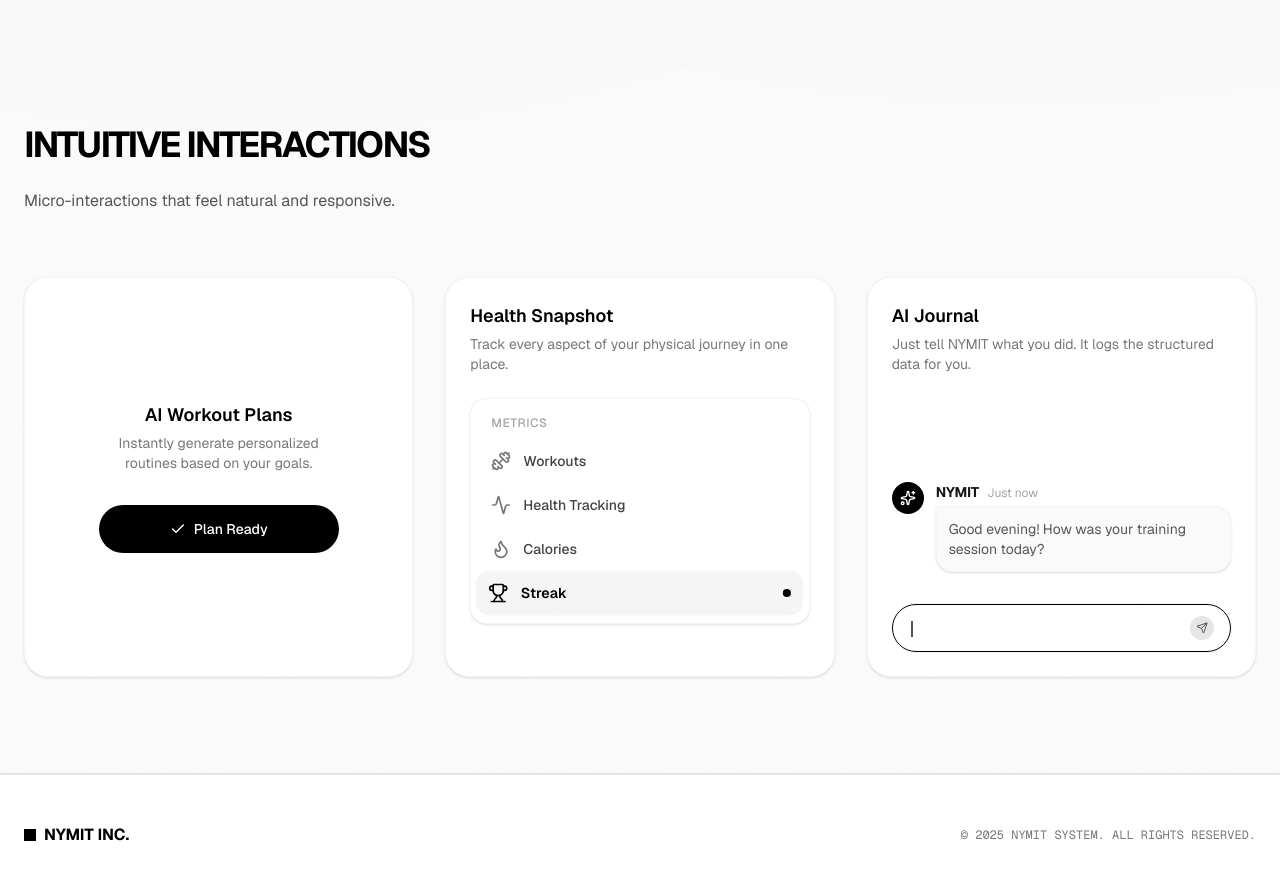
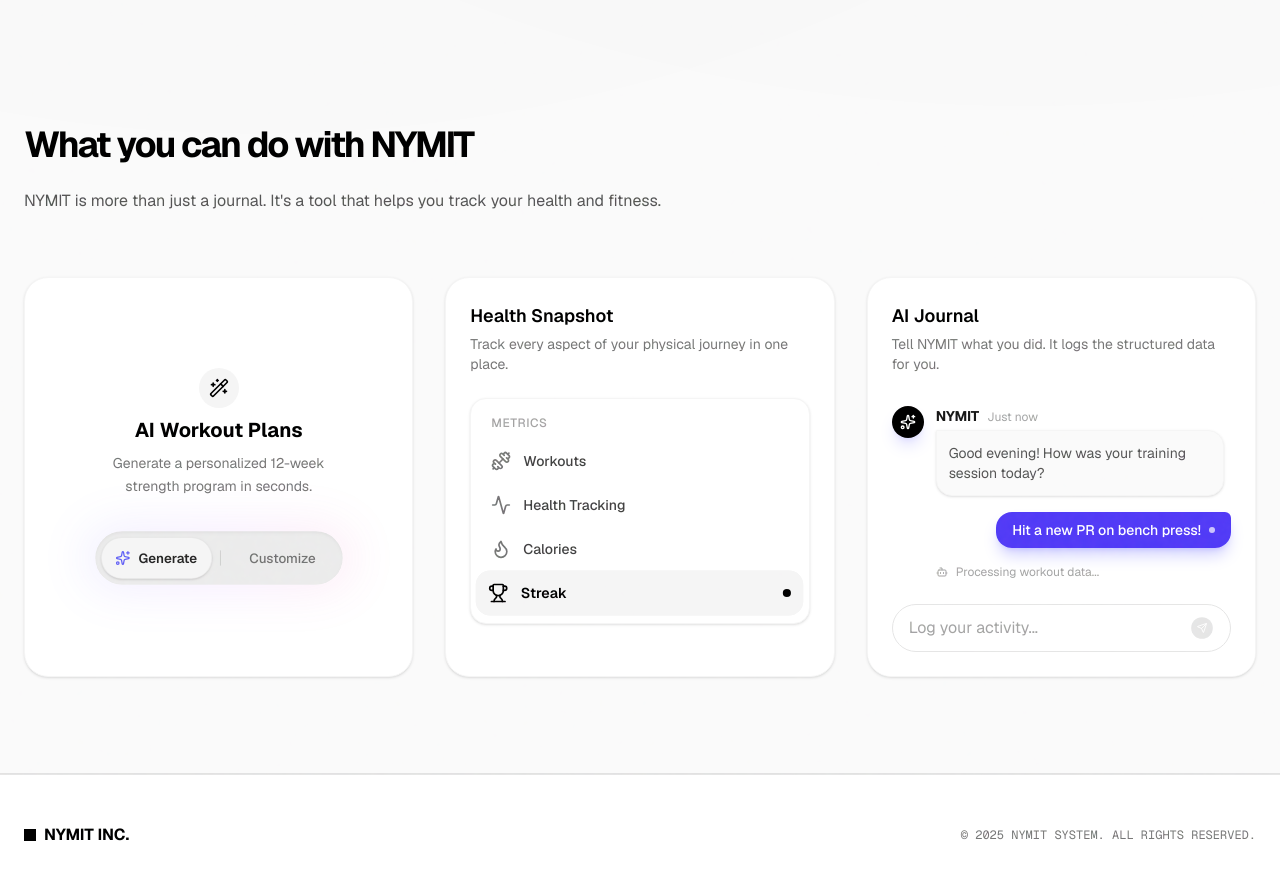
Before and after one commit to Chetankamineni/nymit, a Next.js app: page / in a window 1280 px wide. Shown: the part 1740-2619 px from the top of the page. Built offline with nearby package versions, Linux system fonts and the light colour scheme.

Commit message:
Enhanced CopyCard, LeaveCommentsCard, and SaveCollectionsCard components with improved animations, user interactions, and responsive design; update text and layout for better clarity and engagement

```diff
--- a/components/ui/intuitive-interactions/copy-card.tsx
+++ b/components/ui/intuitive-interactions/copy-card.tsx
@@ -1,76 +1,83 @@
 "use client";
 
 import { AnimatePresence, motion } from "framer-motion";
-import { Check, Sparkles } from "lucide-react";
+import { Check, Sparkles, Wand2 } from "lucide-react";
 import { useEffect, useState } from "react";
 
 export function CopyCard() {
-  const [status, setStatus] = useState<"idle" | "generated">("idle");
+  const [status, setStatus] = useState<"idle" | "generating" | "generated">(
+    "idle"
+  );
 
   useEffect(() => {
-    // Auto-play loop
-    const cycle = async () => {
-      // Stay in idle for 2 seconds
-      await new Promise((resolve) => setTimeout(resolve, 2000));
-      // Switch to generated
-      setStatus("generated");
-      // Stay generated for 2.5 seconds
-      await new Promise((resolve) => setTimeout(resolve, 2500));
-      // Revert to idle
-      setStatus("idle");
+    const runCycle = async () => {
+      // Initial delay
+      await new Promise((resolve) => setTimeout(resolve, 1500));
+
+      // Start cycle
+      while (true) {
+        // 1. Click effect / Generating state
+        setStatus("generating");
+        await new Promise((resolve) => setTimeout(resolve, 300));
+
+        // 2. Generated state (Success)
+        setStatus("generated");
+        await new Promise((resolve) => setTimeout(resolve, 2500)); // Hold success state
+
+        // 3. Revert to idle
+        setStatus("idle");
+        await new Promise((resolve) => setTimeout(resolve, 1500)); // Wait before next loop
+      }
     };
 
-    // Using interval for simpler reliable looping
-    const interval = setInterval(() => {
-      setStatus((prev) => (prev === "idle" ? "generated" : "idle"));
-    }, 3000);
-
-    return () => clearInterval(interval);
+    runCycle();
+    return () => {}; // Cleanup handled by component unmount naturally
   }, []);
 
-  // Better effect for precise timing control
-  useEffect(() => {
-    let timeout: NodeJS.Timeout;
-    if (status === "idle") {
-      // Wait 1.5s before triggering "click"
-      timeout = setTimeout(() => {
-        setStatus("generated");
-      }, 1500);
-    } else {
-      // Wait 2.5s before reverting
-      timeout = setTimeout(() => {
-        setStatus("idle");
-      }, 2500);
-    }
-    return () => clearTimeout(timeout);
-  }, [status]);
-
   return (
-    <div className="flex flex-col items-center justify-center h-full p-6 bg-white dark:bg-neutral-900 rounded-3xl shadow-sm border border-neutral-100 dark:border-neutral-800">
-      <div className="mb-8 text-center">
-        <h3 className="text-lg font-semibold mb-1">AI Workout Plans</h3>
-        <p className="text-sm text-neutral-500 max-w-[220px]">
-          Instantly generate personalized routines based on your goals.
+    <div className="flex flex-col items-center justify-center h-full p-6 bg-white dark:bg-black rounded-3xl shadow-sm border border-neutral-100 dark:border-neutral-800 transition-colors duration-300">
+      <div className="mb-8 text-center space-y-2">
+        <div className="inline-flex items-center justify-center w-10 h-10 rounded-full bg-neutral-100 dark:bg-neutral-900 mb-2">
+          <Wand2 className="w-5 h-5 text-black dark:text-white" />
+        </div>
+        <h3 className="text-xl font-bold text-black dark:text-white">
+          AI Workout Plans
+        </h3>
+        <p className="text-sm text-neutral-500 dark:text-neutral-400 max-w-[240px] mx-auto leading-relaxed">
+          Generate a personalized 12-week strength program in seconds.
         </p>
       </div>
 
-      <div className="h-12 w-full max-w-[240px] relative flex items-center justify-center">
+      <div className="h-14 w-full max-w-[260px] relative flex items-center justify-center">
         <AnimatePresence mode="wait">
-          {status === "idle" ? (
+          {status === "idle" || status === "generating" ? (
             <motion.div
               key="idle"
               initial={{ opacity: 0, scale: 0.9 }}
-              animate={{ opacity: 1, scale: 1 }}
-              exit={{ opacity: 0, scale: 0.9 }}
+              animate={{
+                opacity: 1,
+                scale: status === "generating" ? 0.95 : 1, // Click press effect
+              }}
+              exit={{ opacity: 0, scale: 0.9, filter: "blur(10px)" }}
               transition={{ type: "spring", stiffness: 400, damping: 30 }}
-              className="flex w-full h-full rounded-full bg-neutral-100 dark:bg-neutral-800 p-1 overflow-hidden cursor-default"
+              className="relative z-10 flex w-full h-full rounded-full bg-neutral-100 dark:bg-neutral-900 p-1.5 overflow-hidden cursor-default shadow-inner dark:shadow-none"
             >
-              <div className="flex-1 flex items-center justify-center gap-2 text-sm font-medium text-neutral-700 dark:text-neutral-200 hover:bg-white dark:hover:bg-neutral-800 hover:shadow-sm rounded-full transition-all duration-200">
-                <Sparkles className="w-4 h-4" />
+              {/* Simulated Click Indicator */}
+              {status === "generating" && (
+                <motion.div
+                  layoutId="click-overlay"
+                  className="absolute inset-0 bg-black/5 dark:bg-white/10 rounded-full z-20"
+                  initial={{ opacity: 0 }}
+                  animate={{ opacity: 1 }}
+                />
+              )}
+
+              <div className="flex-1 flex items-center justify-center gap-2 text-sm font-semibold text-neutral-800 dark:text-neutral-200 bg-white dark:bg-neutral-800 rounded-full shadow-sm transition-all duration-200 border border-black/5 dark:border-white/5">
+                <Sparkles className="w-4 h-4 text-indigo-500" />
                 <span>Generate</span>
               </div>
-              <div className="w-px h-4 bg-neutral-300 dark:bg-neutral-700 my-auto mx-1" />
-              <div className="flex-1 flex items-center justify-center text-sm font-medium text-neutral-700 dark:text-neutral-400 opacity-50">
+              <div className="w-px h-4 bg-neutral-300 dark:bg-neutral-700 my-auto mx-2" />
+              <div className="flex-1 flex items-center justify-center text-sm font-medium text-neutral-500 dark:text-neutral-400 hover:text-neutral-800 dark:hover:text-neutral-200 transition-colors">
                 Customize
               </div>
             </motion.div>
@@ -80,22 +87,25 @@ export function CopyCard() {
               layoutId="copy-button"
               initial={{ opacity: 0, scale: 0.9, width: "100%" }}
               animate={{ opacity: 1, scale: 1, width: "100%" }}
-              exit={{ opacity: 0, scale: 0.9 }}
-              transition={{ type: "spring", stiffness: 400, damping: 30 }}
-              className="absolute inset-0 flex items-center justify-center gap-2 bg-black text-white rounded-full text-sm font-medium dark:bg-white dark:text-black"
+              exit={{ opacity: 0, scale: 0.95, filter: "blur(5px)" }}
+              transition={{ type: "spring", stiffness: 500, damping: 25 }} // Snappier
+              className="absolute inset-0 flex items-center justify-center gap-2 bg-black dark:bg-white text-white dark:text-black rounded-full text-sm font-bold shadow-lg shadow-indigo-500/20 dark:shadow-indigo-500/10"
             >
               <motion.span
                 initial={{ opacity: 0, y: 10 }}
                 animate={{ opacity: 1, y: 0 }}
-                transition={{ delay: 0.1 }}
+                transition={{ delay: 0.1, type: "spring" }}
                 className="flex items-center gap-2"
               >
-                <Check className="w-4 h-4" />
+                <Check className="w-4 h-4 stroke-[3px]" />
                 Plan Ready
               </motion.span>
             </motion.button>
           )}
         </AnimatePresence>
+
+        {/* Background Glow for idle state */}
+        <div className="absolute -inset-1 bg-gradient-to-r from-indigo-500/20 via-purple-500/20 to-pink-500/20 rounded-full blur-xl opacity-50 dark:opacity-30 pointer-events-none" />
       </div>
     </div>
   );
--- a/components/ui/intuitive-interactions/intuitive-interactions.tsx
+++ b/components/ui/intuitive-interactions/intuitive-interactions.tsx
@@ -10,10 +10,11 @@ export function IntuitiveInteractions() {
       <div className="max-w-7xl mx-auto">
         <div className="mb-16">
           <h2 className="text-4xl font-bold tracking-tighter mb-6">
-            INTUITIVE INTERACTIONS
+            What you can do with NYMIT
           </h2>
           <p className="text-neutral-600 dark:text-neutral-400 max-w-2xl">
-            Micro-interactions that feel natural and responsive.
+            NYMIT is more than just a journal. It's a tool that helps you track
+            your health and fitness.
           </p>
         </div>
 
--- a/components/ui/intuitive-interactions/leave-comments-card.tsx
+++ b/components/ui/intuitive-interactions/leave-comments-card.tsx
@@ -1,21 +1,24 @@
 "use client";
 
 import { cn } from "@/lib/utils";
-import { motion } from "framer-motion";
-import { Send, Sparkles } from "lucide-react";
+import { AnimatePresence, motion } from "framer-motion";
+import { Bot, Send, Sparkles } from "lucide-react";
 import { useEffect, useState } from "react";
 
 export function LeaveCommentsCard() {
   const [text, setText] = useState("");
   const [isTyping, setIsTyping] = useState(false);
   const [step, setStep] = useState(0);
+  const [showResponse, setShowResponse] = useState(false);
 
   // Animation sequence
-  // 0: Initial State (Empty input) -> Wait
-  // 1: Start typing "Hit a new PR on bench press!" (char by char)
-  // 2: Finished typing -> Wait
-  // 3: "Send" (Clear text, show bubble?) -> No, just reset for simplicity or show visual feedback
-  // Let's loop the typing.
+  // 0: Wait
+  // 1: AI asks question (already there)
+  // 2: User starts typing
+  // 3: User sends
+  // 4: AI 'thinking' bubble
+  // 5: AI responds
+  // 6: Reset
 
   const fullText = "Hit a new PR on bench press!";
 
@@ -27,66 +30,123 @@ export function LeaveCommentsCard() {
         setText(fullText.slice(0, index));
         timeout = setTimeout(
           () => typeChar(index + 1),
-          50 + Math.random() * 50
-        ); // Random typing speed
+          30 + Math.random() * 40 // Faster typing
+        );
       } else {
         // Finished typing
         setIsTyping(false);
-        timeout = setTimeout(() => setStep(2), 2000); // Wait before clearing
+        timeout = setTimeout(() => setStep(2), 1000); // Wait before sending
       }
     };
 
     if (step === 0) {
-      // Wait before starting
+      // Initial pause
       timeout = setTimeout(() => {
-        setIsTyping(true);
-        typeChar(0);
         setStep(1);
       }, 1000);
+    } else if (step === 1) {
+      // Start Typing
+      setIsTyping(true);
+      typeChar(0);
     } else if (step === 2) {
-      // Reset
+      // Send Message (clear input, show user message? No, let's just show interaction)
+      // For this card, we just want to show the INPUT interaction mostly.
+      // Let's make it: Type -> Send Animation -> Show "Logged!" toast/bubble -> Reset
+
+      // Simulate Send
       setText("");
-      setStep(0);
+      setShowResponse(true);
+      timeout = setTimeout(() => {
+        setShowResponse(false);
+        setStep(0); // Loop back
+      }, 3000);
     }
 
     return () => clearTimeout(timeout);
   }, [step]);
 
   return (
-    <div className="flex flex-col h-full p-6 bg-white dark:bg-neutral-900 rounded-3xl shadow-sm border border-neutral-100 dark:border-neutral-800">
-      <div className="mb-6">
-        <h3 className="text-lg font-semibold mb-1">AI Journal</h3>
-        <p className="text-sm text-neutral-500">
-          Just tell NYMIT what you did. It logs the structured data for you.
+    <div className="flex flex-col h-full p-6 bg-white dark:bg-black rounded-3xl shadow-sm border border-neutral-100 dark:border-neutral-800 transition-colors duration-300 relative overflow-hidden">
+      <div className="mb-6 relative z-10">
+        <h3 className="text-lg font-semibold mb-1 text-black dark:text-white">
+          AI Journal
+        </h3>
+        <p className="text-sm text-neutral-500 dark:text-neutral-400">
+          Tell NYMIT what you did. It logs the structured data for you.
         </p>
       </div>
 
-      <div className="flex-1 flex flex-col justify-end space-y-4">
+      <div className="flex-1 flex flex-col justify-end space-y-4 relative z-10">
         {/* AI Question Bubble */}
         <div className="flex gap-3 items-start">
-          <div className="w-8 h-8 rounded-full bg-black text-white dark:bg-white dark:text-black flex items-center justify-center flex-shrink-0">
+          <div className="w-8 h-8 rounded-full bg-black dark:bg-white text-white dark:text-black flex items-center justify-center flex-shrink-0 shadow-lg shadow-indigo-500/20">
             <Sparkles className="w-4 h-4" />
           </div>
-          <div className="flex flex-col gap-1">
+          <div className="flex flex-col gap-1 max-w-[85%]">
             <div className="flex items-baseline gap-2">
-              <span className="text-sm font-bold text-neutral-900">NYMIT</span>
+              <span className="text-sm font-bold text-neutral-900 dark:text-white">
+                NYMIT
+              </span>
               <span className="text-xs text-neutral-400">Just now</span>
             </div>
-            <div className="bg-neutral-50 dark:bg-neutral-800 border border-neutral-100 dark:border-neutral-800 p-3 rounded-tr-2xl rounded-bl-2xl rounded-br-2xl text-sm text-neutral-600 dark:text-neutral-300 shadow-sm">
+            <div className="bg-neutral-50 dark:bg-neutral-900 border border-neutral-100 dark:border-neutral-800 p-3 rounded-tr-2xl rounded-bl-2xl rounded-br-2xl text-sm text-neutral-600 dark:text-neutral-300 shadow-sm">
               Good evening! How was your training session today?
             </div>
           </div>
         </div>
 
+        {/* Success Toast / Response */}
+        <AnimatePresence>
+          {showResponse && (
+            <motion.div
+              initial={{ opacity: 0, y: 10, scale: 0.9 }}
+              animate={{ opacity: 1, y: 0, scale: 1 }}
+              exit={{ opacity: 0, y: 10, scale: 0.9 }}
+              className="self-end bg-indigo-600 text-white px-4 py-2 rounded-2xl rounded-tr-sm text-sm font-medium shadow-lg shadow-indigo-500/30 flex items-center gap-2"
+            >
+              <span>{fullText}</span>
+              <div className="w-1.5 h-1.5 rounded-full bg-white animate-pulse" />
+            </motion.div>
+          )}
+        </AnimatePresence>
+
+        {/* AI Processing Indicator */}
+        <AnimatePresence>
+          {showResponse && (
+            <motion.div
+              initial={{ opacity: 0 }}
+              animate={{ opacity: 1 }}
+              exit={{ opacity: 0 }}
+              transition={{ delay: 0.5 }}
+              className="flex items-center gap-2 text-xs text-neutral-400 ml-11"
+            >
+              <Bot className="w-3 h-3" />
+              <span>Processing workout data...</span>
+            </motion.div>
+          )}
+        </AnimatePresence>
+
         {/* User Input Simulation */}
-        <div className="relative mt-4">
-          <div
+        <div className="relative mt-2">
+          <motion.div
+            animate={{
+              borderColor: isTyping
+                ? "var(--border-active)"
+                : "var(--border-inactive)",
+              boxShadow: isTyping ? "0 0 0 2px var(--ring-active)" : "none",
+            }}
+            style={
+              {
+                "--border-active": "#000", // dark mode override handled in className
+                "--border-inactive": "#e5e5e5",
+                "--ring-active": "rgba(0,0,0,0.05)",
+              } as any
+            }
             className={cn(
-              "w-full h-12 px-4 py-2 rounded-full border transition-all duration-200 flex items-center justify-between",
-              isTyping
-                ? "border-black dark:border-white ring-1 ring-black/5 dark:ring-white/5"
-                : "border-neutral-200 dark:border-neutral-700"
+              "w-full h-12 px-4 py-2 rounded-full border transition-all duration-200 flex items-center justify-between bg-white dark:bg-neutral-900",
+              "dark:border-neutral-800 dark:data-[typing=true]:border-white dark:data-[typing=true]:ring-white/10" // Dark mode overrides
             )}
+            data-typing={isTyping}
           >
             <div className="flex-1 relative overflow-hidden h-full flex items-center">
               {/* Placeholder */}
@@ -97,7 +157,7 @@ export function LeaveCommentsCard() {
               )}
 
               {/* Text Content */}
-              <span className="text-neutral-900 whitespace-pre">
+              <span className="text-neutral-900 dark:text-white whitespace-pre">
                 {text}
                 {/* Cursor */}
                 {isTyping && (
@@ -109,18 +169,22 @@ export function LeaveCommentsCard() {
                 )}
               </span>
             </div>
-            <div
-              className={cn(
-                text.length > 0
-                  ? "p-1.5 rounded-full transition-colors bg-black text-white dark:bg-white dark:text-black"
-                  : "p-1.5 rounded-full transition-colors bg-neutral-200 text-neutral-600 dark:bg-neutral-700 dark:text-neutral-300"
-              )}
+            <motion.div
+              animate={{
+                backgroundColor:
+                  text.length > 0 ? "rgb(79, 70, 229)" : "rgb(229, 229, 229)", // Indigo-600 vs Neutral-200
+                scale: text.length > 0 ? 1 : 0.9,
+              }}
+              className="p-1.5 rounded-full text-white flex items-center justify-center"
             >
               <Send className="w-3 h-3" />
-            </div>
-          </div>
+            </motion.div>
+          </motion.div>
         </div>
       </div>
+
+      {/* Background Gradient */}
+      <div className="absolute bottom-0 left-0 right-0 h-32 bg-gradient-to-t from-white dark:from-black to-transparent pointer-events-none z-0" />
     </div>
   );
 }
--- a/components/ui/intuitive-interactions/save-collections-card.tsx
+++ b/components/ui/intuitive-interactions/save-collections-card.tsx
@@ -16,20 +16,27 @@ function ListItem({ icon, label, isActive }: ListItemProps) {
     <motion.div
       animate={{
         backgroundColor: isActive
-          ? "rgba(245, 245, 245, 1)"
-          : "rgba(255, 255, 255, 0)",
+          ? "var(--active-bg)" // Using CSS variable for easier dark mode handling via style prop
+          : "transparent",
         scale: isActive ? 1.02 : 1,
       }}
       transition={{ duration: 0.3 }}
-      className="group flex items-center justify-between p-3 rounded-xl transition-colors cursor-default"
+      style={{ "--active-bg": "rgba(0,0,0,0.05)" } as any} // Default light mode active bg
+      className="group flex items-center justify-between p-3 rounded-xl transition-colors cursor-default relative dark:data-[active=true]:bg-neutral-800"
+      data-active={isActive}
     >
+      {/* Dark mode override via class since motion style prop is tricky with dual themes without context */}
+      {isActive && (
+        <div className="absolute inset-0 bg-neutral-100 dark:bg-neutral-800 rounded-xl -z-10" />
+      )}
+
       <div className="flex items-center gap-3">
         <div
           className={cn(
             "transition-colors duration-300",
             isActive
               ? "text-black dark:text-white"
-              : "text-neutral-500 dark:text-neutral-400"
+              : "text-neutral-500 dark:text-neutral-500"
           )}
         >
           {icon}
@@ -39,7 +46,7 @@ function ListItem({ icon, label, isActive }: ListItemProps) {
             "text-sm font-medium transition-colors duration-300",
             isActive
               ? "text-black dark:text-white font-semibold"
-              : "text-neutral-700 dark:text-neutral-300"
+              : "text-neutral-700 dark:text-neutral-400"
           )}
         >
           {label}
@@ -67,16 +74,18 @@ export function SaveCollectionsCard() {
   }, []);
 
   return (
-    <div className="flex flex-col h-full p-6 bg-white dark:bg-neutral-900 rounded-3xl shadow-sm border border-neutral-100 dark:border-neutral-800">
+    <div className="flex flex-col h-full p-6 bg-white dark:bg-black rounded-3xl shadow-sm border border-neutral-100 dark:border-neutral-800 transition-colors duration-300">
       <div className="mb-6">
-        <h3 className="text-lg font-semibold mb-1">Health Snapshot</h3>
-        <p className="text-sm text-neutral-500">
+        <h3 className="text-lg font-semibold mb-1 text-black dark:text-white">
+          Health Snapshot
+        </h3>
+        <p className="text-sm text-neutral-500 dark:text-neutral-400">
           Track every aspect of your physical journey in one place.
         </p>
       </div>
 
-      <div className="w-full bg-white dark:bg-neutral-800 rounded-2xl border border-neutral-100 dark:border-neutral-800 p-2 shadow-sm">
-        <div className="px-3 py-2 text-xs font-medium text-neutral-400 uppercase tracking-wider">
+      <div className="w-full bg-white dark:bg-neutral-900 rounded-2xl border border-neutral-100 dark:border-neutral-800 p-2 shadow-sm">
+        <div className="px-3 py-2 text-xs font-medium text-neutral-400 dark:text-neutral-500 uppercase tracking-wider">
           Metrics
         </div>
         <ListItem
```
Also changed, not shown: 1 other file (tests, documents, lock files or other folders).
